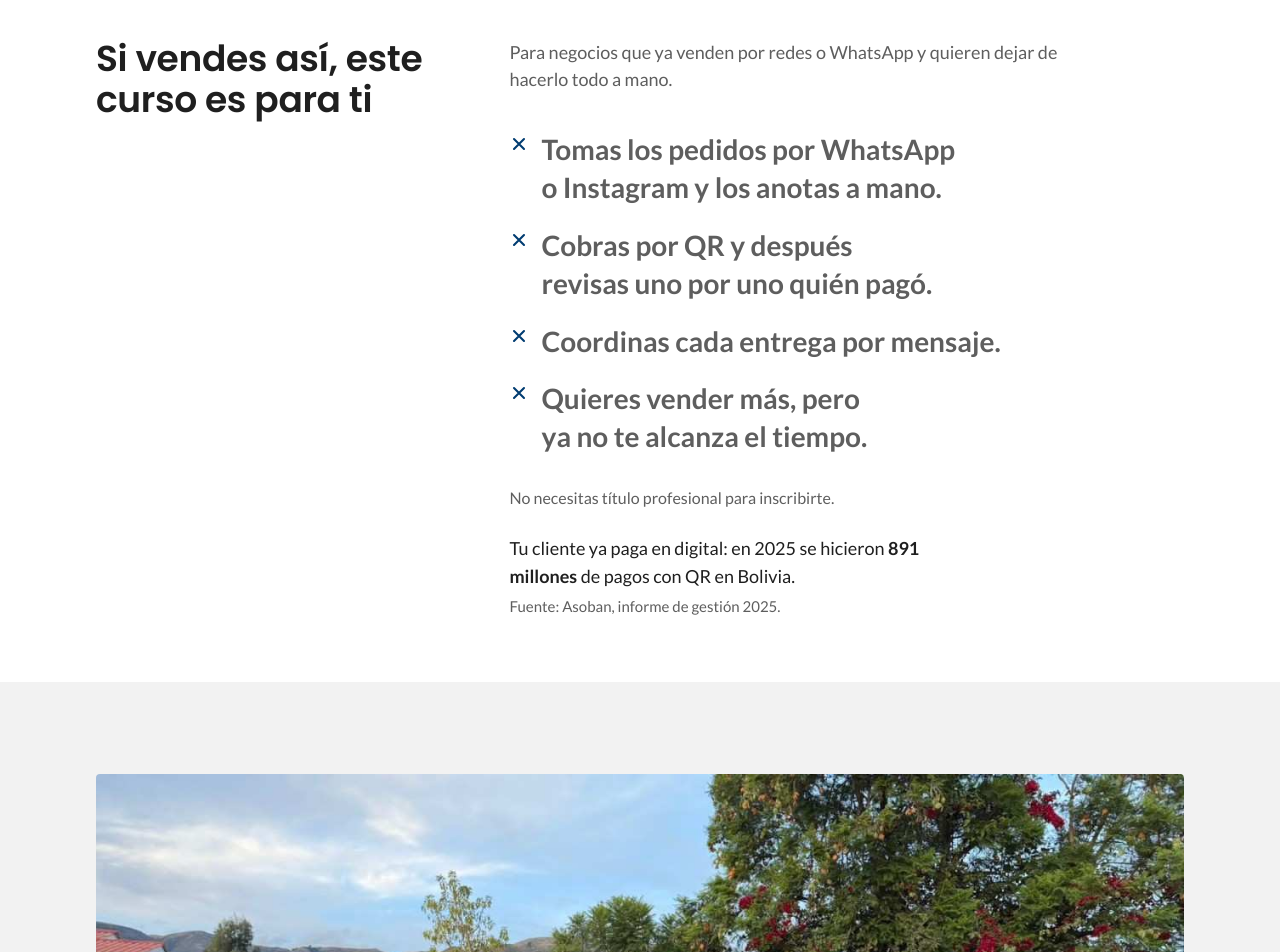
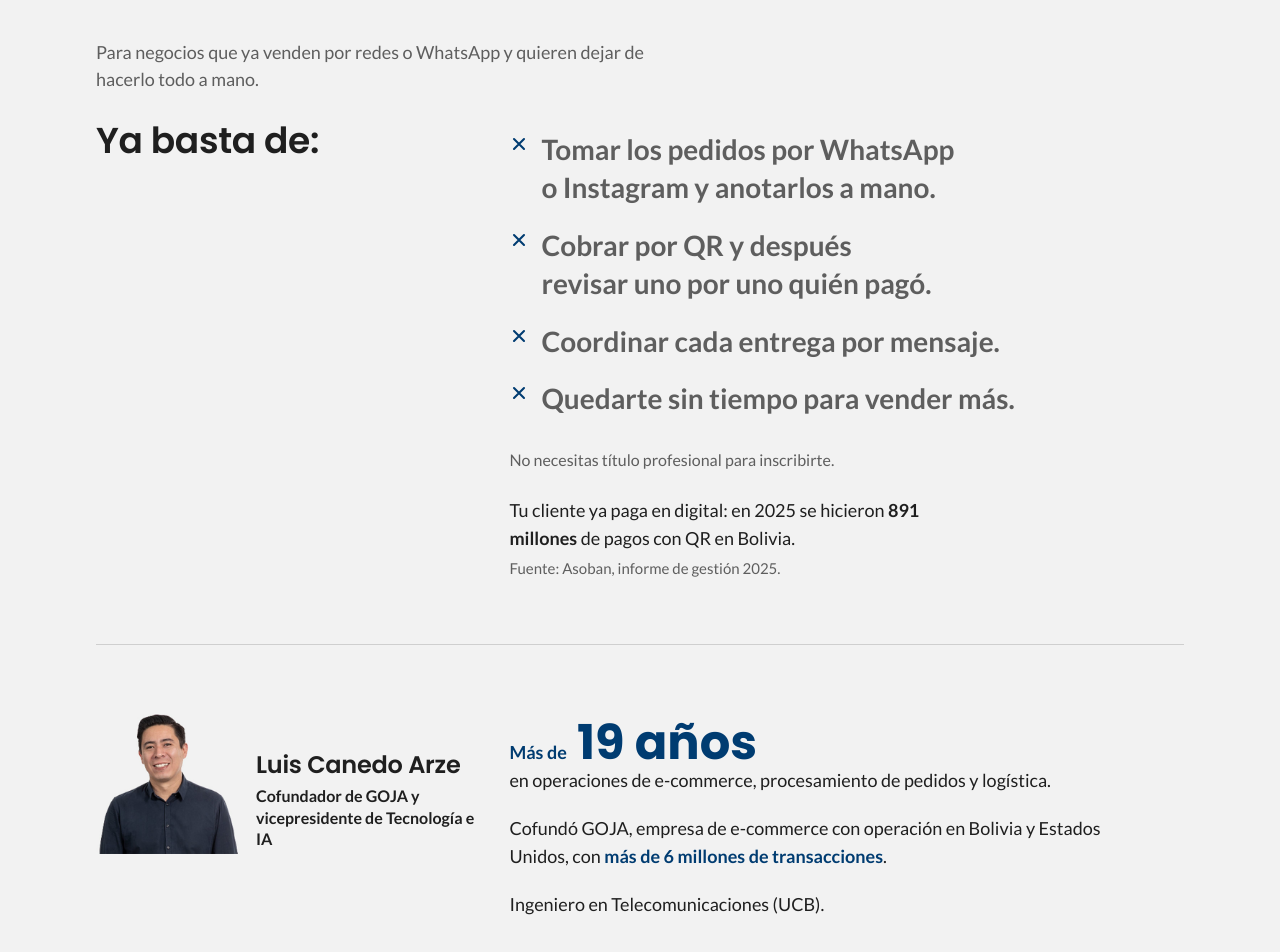
Before and after one commit to Dere-cmyk/lpagedlc, a plain HTML site: page index.html in a window 1280 px wide. Shown: the part 640-1592 px from the top of the page. Drawn offline with Linux system fonts and the light colour scheme.

Commit message:
Update index.html

```diff
--- a/index.html
+++ b/index.html
@@ -32,11 +32,14 @@
     <div class="primera-pantalla__contenido">
 
       <div class="encabezado">
-        <img class="encabezado__logo" src="assets/logo-ucb-blanco.png" width="549" height="191" alt="UCB, Universidad Católica Boliviana">
+        <!-- PRUEBA: el logo es un botón que cambia el titular. Quitar el botón antes de publicar. -->
+        <button class="encabezado__boton-logo" id="boton-cambiar-titular" type="button" aria-label="Cambiar el titular (prueba de titulares)">
+          <img class="encabezado__logo" src="assets/logo-ucb-blanco.png" width="549" height="191" alt="UCB, Universidad Católica Boliviana">
+        </button>
         <p class="encabezado__sede">Sede Tarija</p>
       </div>
 
-      <h1 class="presentacion__titular">En 2 semanas, diseña la <em>operación completa</em> de tu tienda online</h1>
+      <h1 class="presentacion__titular" id="titular-principal" aria-live="polite">En 2 semanas, diseña la <em>operación completa</em> de tu tienda online</h1>
 
       <p class="presentacion__credencial">Más de 19 años de experiencia y 6 millones de transacciones</p>
 
@@ -69,18 +72,18 @@
   <main>
 
     <!-- 2. Para quién es -->
-    <section class="seccion seccion--blanca" aria-labelledby="titulo-publico">
+    <section class="seccion seccion--gris-claro seccion--problemas" aria-labelledby="titulo-publico">
       <div class="seccion__contenido">
-        <h2 class="seccion__titulo" id="titulo-publico">Si vendes así, este curso es para ti</h2>
+        <p class="publico-intro">Para negocios que ya venden por redes o WhatsApp y quieren dejar de hacerlo todo a mano.</p>
+
+        <h2 class="seccion__titulo" id="titulo-publico">Ya basta de:</h2>
 
         <div class="seccion__cuerpo">
-          <p class="publico-intro">Para negocios que ya venden por redes o WhatsApp y quieren dejar de hacerlo todo a mano.</p>
-
           <ul class="lista-situaciones">
-            <li>Tomas los pedidos por WhatsApp o Instagram y los anotas a mano.</li>
-            <li>Cobras por QR y después revisas uno por uno quién pagó.</li>
-            <li>Coordinas cada entrega por mensaje.</li>
-            <li>Quieres vender más, pero ya no te alcanza el tiempo.</li>
+            <li>Tomar los pedidos por WhatsApp o Instagram y anotarlos a mano.</li>
+            <li>Cobrar por QR y después revisar uno por uno quién pagó.</li>
+            <li>Coordinar cada entrega por mensaje.</li>
+            <li>Quedarte sin tiempo para vender más.</li>
           </ul>
 
           <p class="nota">No necesitas título profesional para inscribirte.</p>
@@ -92,13 +95,8 @@
     </section>
 
     <!-- 3. Tu docente -->
-    <section class="seccion seccion--gris-claro" aria-labelledby="titulo-docente">
+    <section class="seccion seccion--gris-claro seccion--con-filete seccion--docente" aria-labelledby="titulo-docente">
       <div class="seccion__contenido">
-        <figure class="equipo">
-          <img class="equipo__foto" src="assets/equipo-goja.jpg" srcset="assets/equipo-goja-800.jpg 800w, assets/equipo-goja.jpg 1280w" sizes="(min-width: 900px) 1088px, calc(100vw - 3rem)" width="1280" height="720" loading="lazy" alt="El equipo de GOJA posa en un jardín detrás de letras grandes que forman la palabra GOJA">
-          <figcaption class="equipo__pie">El equipo de GOJA, la empresa de e-commerce que Luis cofundó.</figcaption>
-        </figure>
-
         <div class="docente">
           <div class="docente__cabecera">
             <img class="docente__retrato" src="assets/luis-canedo.jpg" width="800" height="805" loading="lazy" alt="Luis Canedo Arze, docente del curso">
@@ -110,11 +108,16 @@
           </div>
 
           <ul class="lista-trayectoria">
-            <li>Cofundó GOJA, empresa de <span class="sin-corte">e-commerce</span> con operación en Bolivia y Estados Unidos.</li>
             <li class="trayectoria__destacada"><strong class="trayectoria__cifra"><span class="trayectoria__prefijo">Más de</span> 19 años</strong> en operaciones de <span class="sin-corte">e-commerce</span>, procesamiento de pedidos y logística.</li>
-            <li>Maestría en Gestión de Tecnologías de la Información (University of Salford, Reino Unido) e Ingeniero en Telecomunicaciones (UCB).</li>
+            <li>Cofundó GOJA, empresa de <span class="sin-corte">e-commerce</span> con operación en Bolivia y Estados Unidos, con <strong class="trayectoria__dato">más de 6 millones de transacciones</strong>.</li>
+            <li>Ingeniero en Telecomunicaciones (UCB).</li>
           </ul>
         </div>
+
+        <figure class="equipo">
+          <img class="equipo__foto" src="assets/equipo-goja.jpg" srcset="assets/equipo-goja-800.jpg 800w, assets/equipo-goja.jpg 1280w" sizes="(min-width: 900px) 1088px, calc(100vw - 3rem)" width="1280" height="720" loading="lazy" alt="El equipo de GOJA posa en un jardín detrás de letras grandes que forman la palabra GOJA">
+          <figcaption class="equipo__pie">El equipo de GOJA</figcaption>
+        </figure>
       </div>
     </section>
 
```
